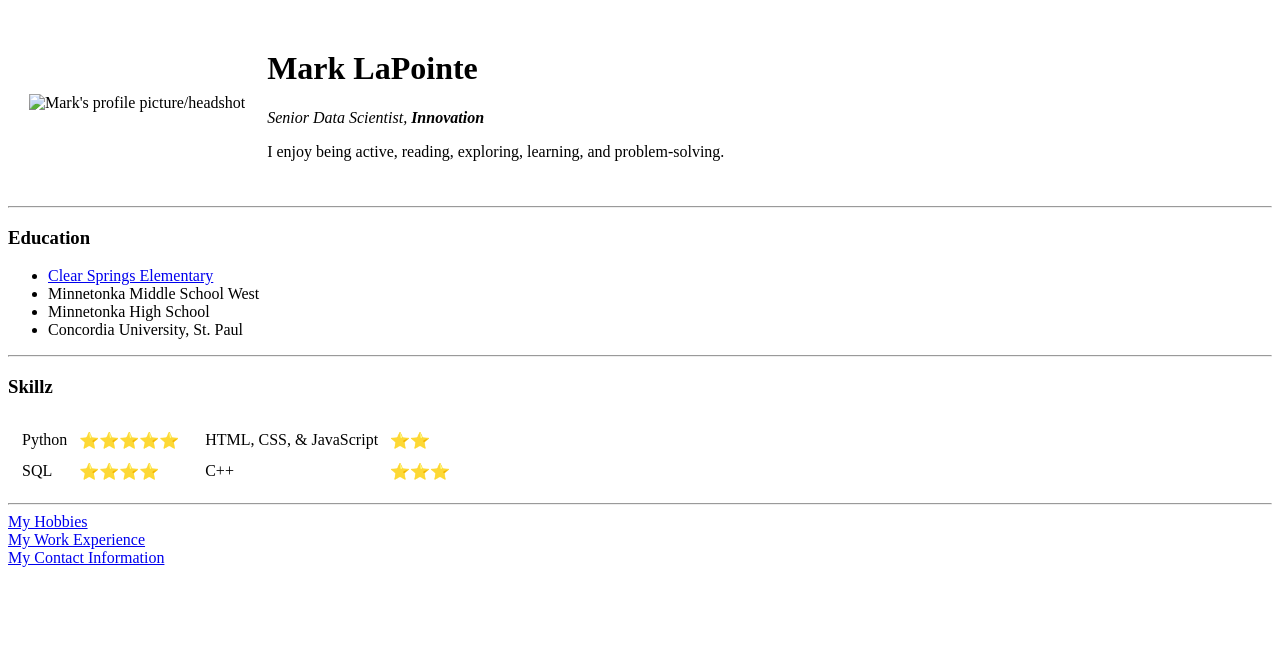
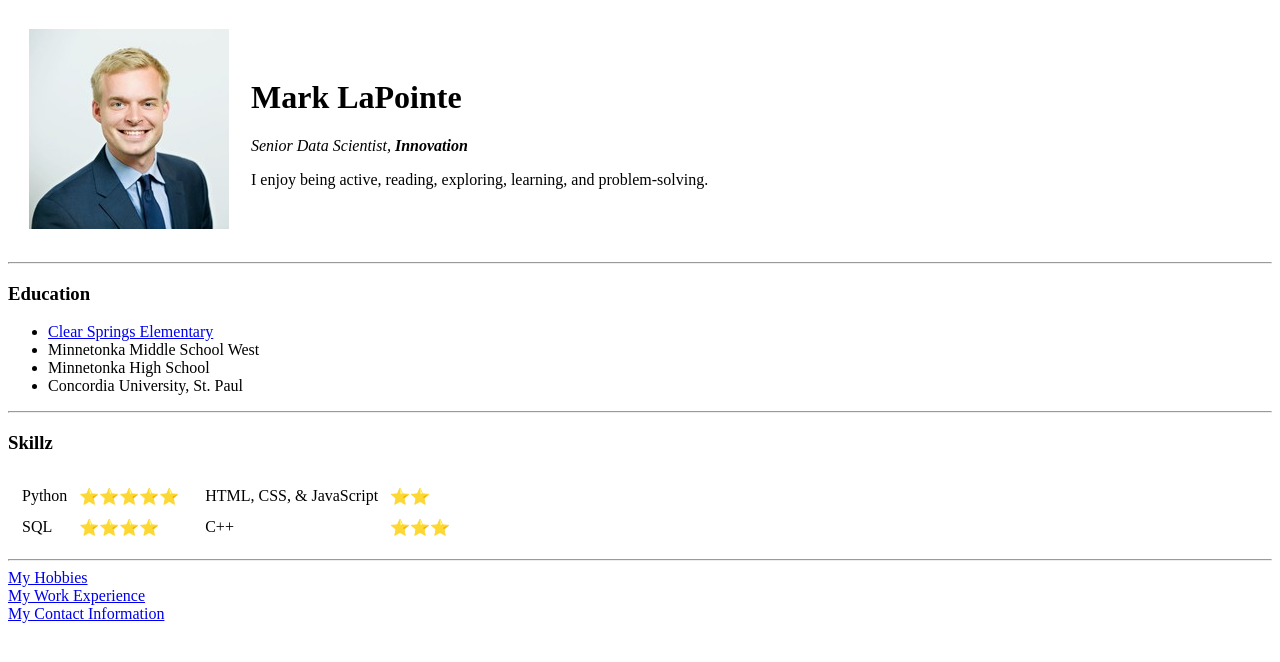
Before and after one commit to lapointe-mark/cv, a plain HTML site: page index.html in a window 1280 px wide. Drawn offline with Linux system fonts and the light colour scheme.

Commit message:
Update image link in index.html

```diff
--- a/index.html
+++ b/index.html
@@ -9,7 +9,7 @@
 <body>
   <table cellspacing="20">
     <tr>
-      <td><img src="images/mark.jpeg" alt="Mark's profile picture/headshot"></td>
+      <td><img src="mark.jpeg" alt="Mark's profile picture/headshot"></td>
       <td>
         <h1>Mark LaPointe</h1>
         <p><em>Senior Data Scientist, <strong>Innovation</strong></em></p>
```
